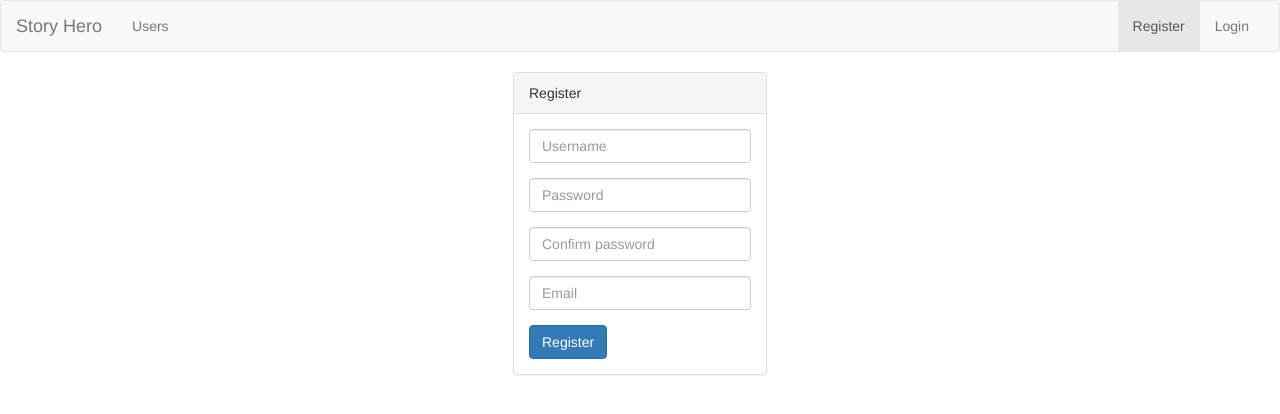
After one commit to kokotchY/story_hero, a Flask app: page /auth/register in a window 1280 px wide. The commit adds this page. Shown: the top 414 px of the page. Run offline with Flask 2, Linux system fonts and the light colour scheme; some libraries are stand-ins or nearby versions.

Commit message:
Add page to register

```diff
--- a/app/auth/forms.py
+++ b/app/auth/forms.py
@@ -2,10 +2,25 @@
 # -*- UTF-8 -*-
 
 from flask_wtf import Form
-from wtforms import StringField, PasswordField, BooleanField
+from wtforms import StringField, PasswordField, BooleanField, validators, ValidationError
 from wtforms.validators import DataRequired
+from ..models import User
 
 class LoginForm(Form):
     username = StringField('Username', validators=[DataRequired()])
     password = PasswordField('Password', validators=[DataRequired()])
     remember_me = BooleanField('Remember Me?')
+
+class RegisterForm(Form):
+    username = StringField('Username', validators=[DataRequired(), validators.Length(5)])
+    password = PasswordField('Password', validators=[DataRequired(), validators.EqualTo('confirm', message="Password must match")])
+    confirm = PasswordField('Password', validators=[DataRequired()])
+    email = StringField('Email', validators=[validators.Email('Invalid email address.')])
+
+    def validate_email(self, field):
+        if User.query.filter_by(email=field.data).first():
+            raise ValidationError('Email already registered.')
+
+    def validate_username(self, field):
+        if User.query.filter_by(username=field.data).first():
+            raise ValidationError('Username already in use.')
--- a/app/auth/views.py
+++ b/app/auth/views.py
@@ -3,9 +3,9 @@
 
 from flask import render_template, redirect, url_for, flash, request, current_app
 from . import auth
-from .forms import LoginForm
+from .forms import LoginForm, RegisterForm
 from ..models import User
-from .. import login_manager
+from .. import login_manager, db
 from flask.ext.login import login_required, login_user, logout_user
 
 @auth.route('/login', methods=['GET', 'POST'])
@@ -42,3 +42,15 @@ def login_username(user):
         if user_db:
             login_user(user_db)
             return redirect(url_for('index'))
+
+@auth.route('/register', methods = ['GET', 'POST'])
+def register():
+    form = RegisterForm()
+    if form.validate_on_submit():
+        user = User(form.username.data, form.email.data)
+        user.password = form.password.data
+        db.session.add(user)
+        db.session.commit()
+        flash('Account created, you can login.')
+        return redirect(url_for('auth.login'))
+    return render_template('auth/register.html', form = form)
--- /dev/null
+++ b/app/templates/auth/register.html
@@ -0,0 +1,37 @@
+{% extends "layout.html" %}
+{% block content %}
+<div id="login" class="panel panel-default">
+	<div class="panel-heading">Register</div>
+	<div class="panel-body">
+		{% if form.errors %}
+			{% for error in form.errors %}
+				{% if form.errors[error]|length == 1 %}
+				<div class="alert alert-danger">{{error}}: {{form.errors[error][0]}}</div>
+				{% else %}
+					<ul>
+					{% for field_error in form.errors[error] %}
+						<li>{{field_error}}</li>
+					{% endfor %}
+					</ul>
+				{% endif %}
+			{% endfor %}
+		{% endif %}
+		<form action="{{url_for('auth.register')}}" method="post">
+			{{ form.csrf_token }}
+			<div class="form-group">
+				{{ form.username(class="form-control",placeholder="Username") }}
+			</div>
+			<div class="form-group">
+				{{ form.password(class="form-control",placeholder="Password") }}
+			</div>
+			<div class="form-group">
+				{{ form.confirm(class="form-control",placeholder="Confirm password") }}
+			</div>
+			<div class="form-group">
+				{{ form.email(type="email", class="form-control",placeholder="Email") }}
+			</div>
+			<button class="btn btn-primary">Register</button>
+		</form>
+	</div>
+</div>
+{% endblock %}
--- a/app/templates/layout.html
+++ b/app/templates/layout.html
@@ -48,7 +48,7 @@
 							</ul>
 						</li>
 						{% else %}
-						<li><a href="">Register</a></li>
+						{{display_nav_link('auth.register', 'Register')}}
 						{{display_nav_link('auth.login', 'Login')}}
 						{% endif %}
 					</ul>
```
